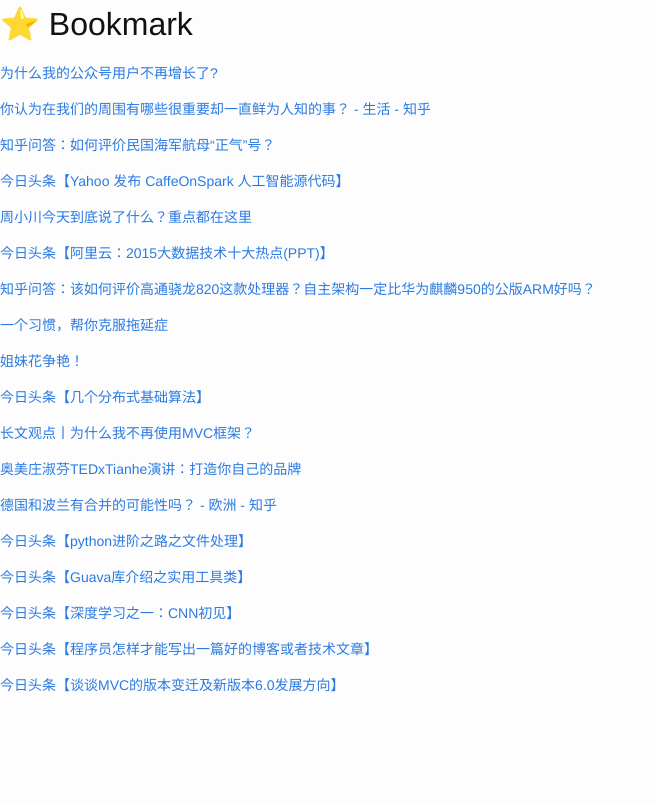
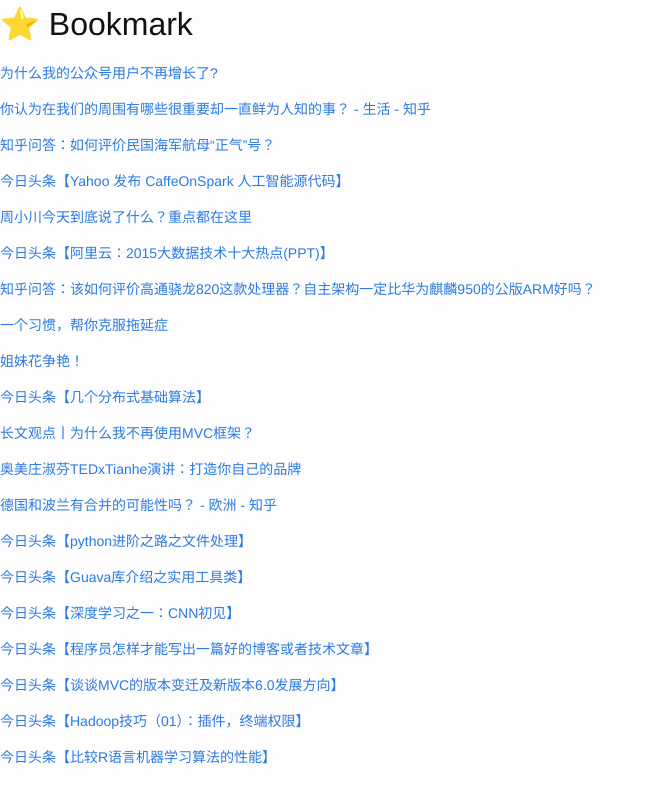
Before and after one commit to cnwarden/cnwarden.github.io, a Jekyll site: the page built from fav/index.md, in a window 1280 px wide. Shown: the top 803 px of the page, without its empty margins (0-655 px from the left). Built offline with Jekyll 4.4.1, drawn with Linux system fonts in a browser that asks for light colours; emoji names are drawn with the system emoji font.

Commit message:
auto commit

```diff
--- a/fav/index.md
+++ b/fav/index.md
@@ -40,3 +40,7 @@ title:  fav
 [今日头条【程序员怎样才能写出一篇好的博客或者技术文章】](http://toutiao.com/item/6256352107121607170/?iid=3578109516&app=news_article&tt_from=android_share&utm_source=email&utm_medium=toutiao_android&utm_campaign=client_share)
 
 [今日头条【谈谈MVC的版本变迁及新版本6.0发展方向】](http://toutiao.com/item/6256196281648022017/?iid=3578109516&app=news_article&tt_from=android_share&utm_source=email&utm_medium=toutiao_android&utm_campaign=client_share)
+
+[今日头条【Hadoop技巧（01）：插件，终端权限】](http://toutiao.com/item/6256536495193063938/?iid=3578109516&app=news_article&tt_from=android_share&utm_source=email&utm_medium=toutiao_android&utm_campaign=client_share)
+
+[今日头条【比较R语言机器学习算法的性能】](http://toutiao.com/item/6256528823479697921/?iid=3578109516&app=news_article&tt_from=android_share&utm_source=email&utm_medium=toutiao_android&utm_campaign=client_share)
```
